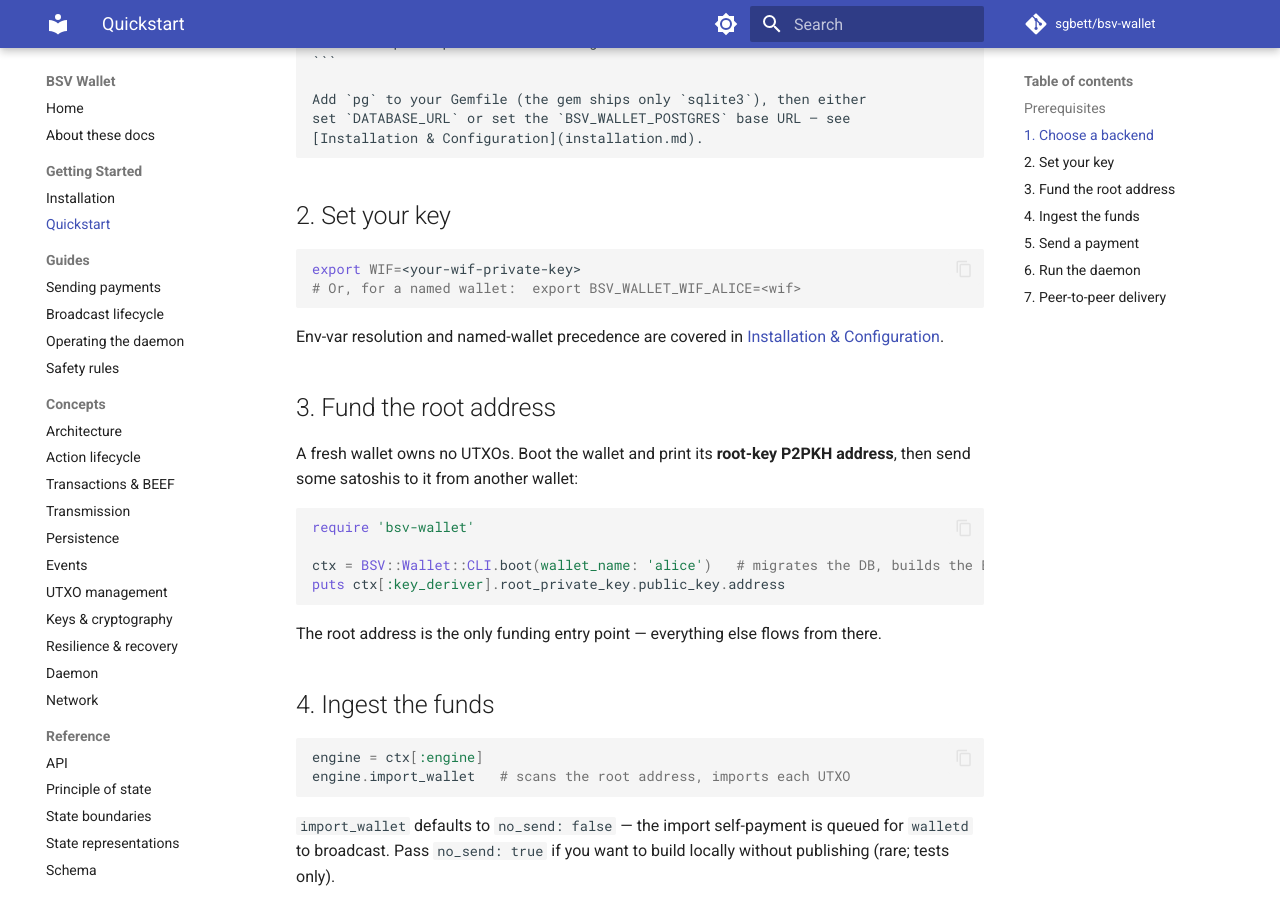
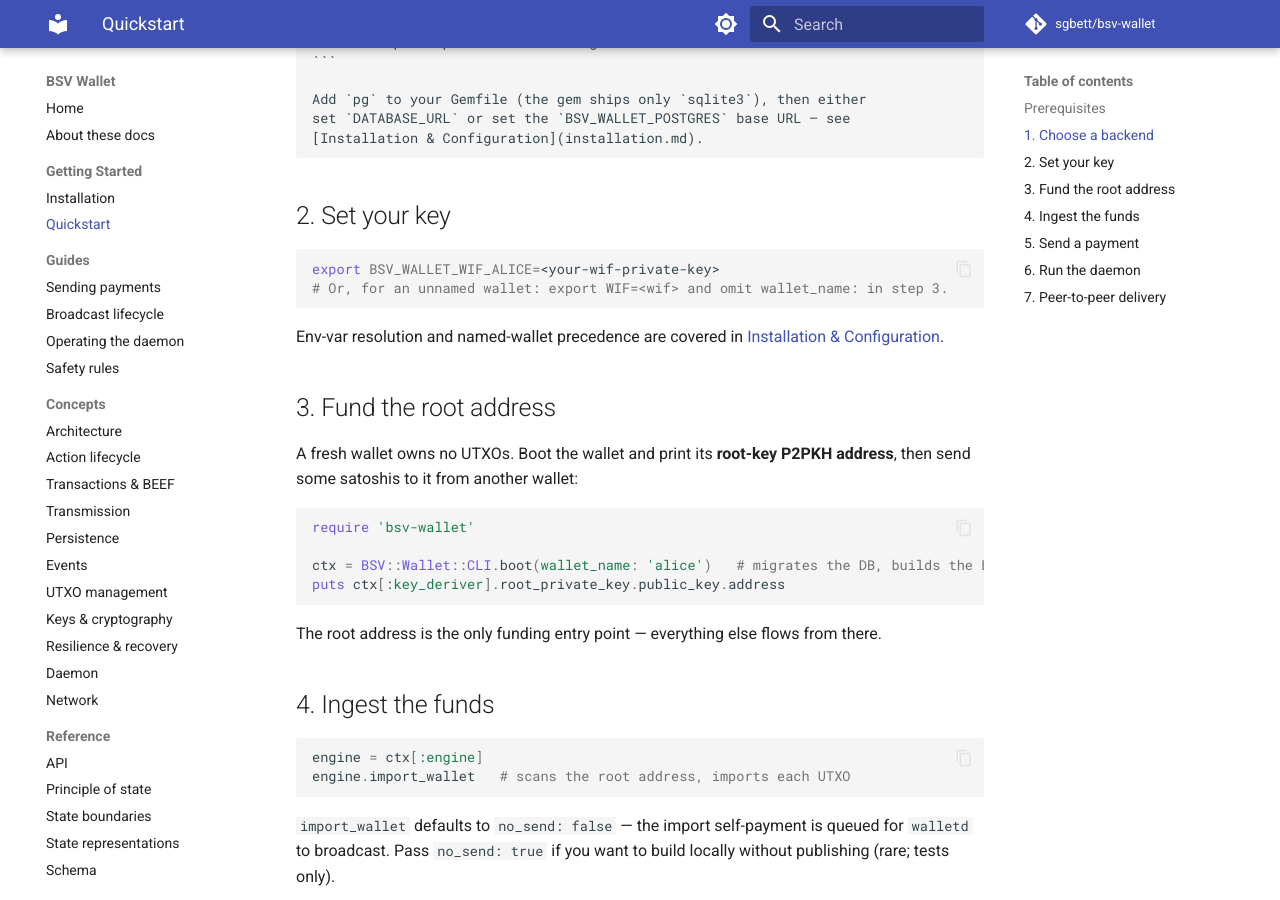
Before and after one commit to sgbett/bsv-wallet, an MkDocs documentation site: the page built from docs/getting-started/quickstart.md, in a window 1280 px wide and 900 px high, scrolled down 660 px. Built offline with MkDocs 1.6.1 and Material for MkDocs 9.7.7, drawn with Linux system fonts in a browser that asks for light colours; comment, search, counter and statistics services are not loaded.

Commit message:
fix(#410): docs.yml gate exit-status check + quickstart WIF env-var
Two Copilot-flagged fixes:

- .github/workflows/docs.yml — the build-with-carve-out gate ran
  `log=$(mkdocs build 2>&1)` under `set -e`, but bash's `set -e` doesn't
  reliably propagate failure through a command-substitution assignment.
  A failing mkdocs build would have fallen through to the warning check
  (operating on partial output, finding no warnings), and the job would
  have falsely passed. Capture `$?` explicitly into `build_status` and
  exit before the warning check if non-zero. Inline comment documents
  the gotcha.
- docs/getting-started/quickstart.md:33 — step 2 led with
  `export WIF=...`, but step 3 boots `wallet_name: 'alice'`, which reads
  `BSV_WALLET_WIF_ALICE` (fixtures-mode resolution). Following the
  leading example produced a boot failure. Flipped the order: lead with
  the named-wallet env var that matches step 3's boot; note the
  unnamed-wallet variant as the "or" alternative.

Co-Authored-By: Claude Opus 4.7 <noreply@anthropic.com>

````diff
--- a/docs/getting-started/quickstart.md
+++ b/docs/getting-started/quickstart.md
@@ -30,8 +30,8 @@ environmental detail lives in
 ## 2. Set your key
 
 ```sh
-export WIF=<your-wif-private-key>
-# Or, for a named wallet:  export BSV_WALLET_WIF_ALICE=<wif>
+export BSV_WALLET_WIF_ALICE=<your-wif-private-key>
+# Or, for an unnamed wallet: export WIF=<wif> and omit wallet_name: in step 3.
 ```
 
 Env-var resolution and named-wallet precedence are covered in
````
Also changed, not shown: 1 other file.
